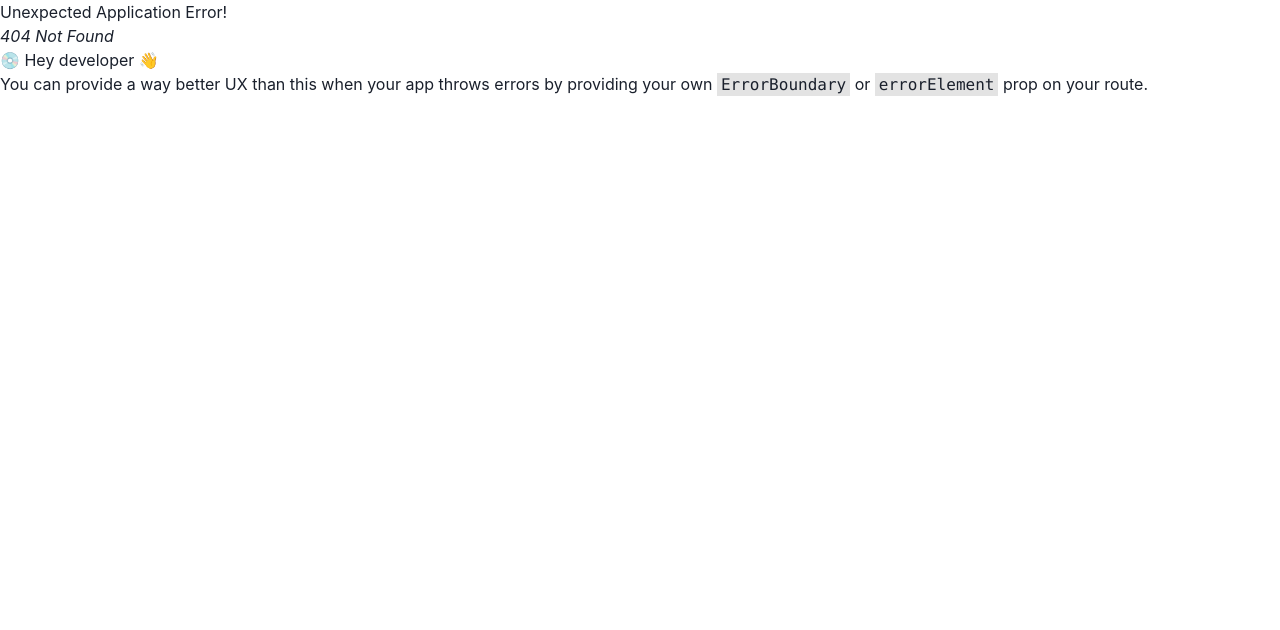
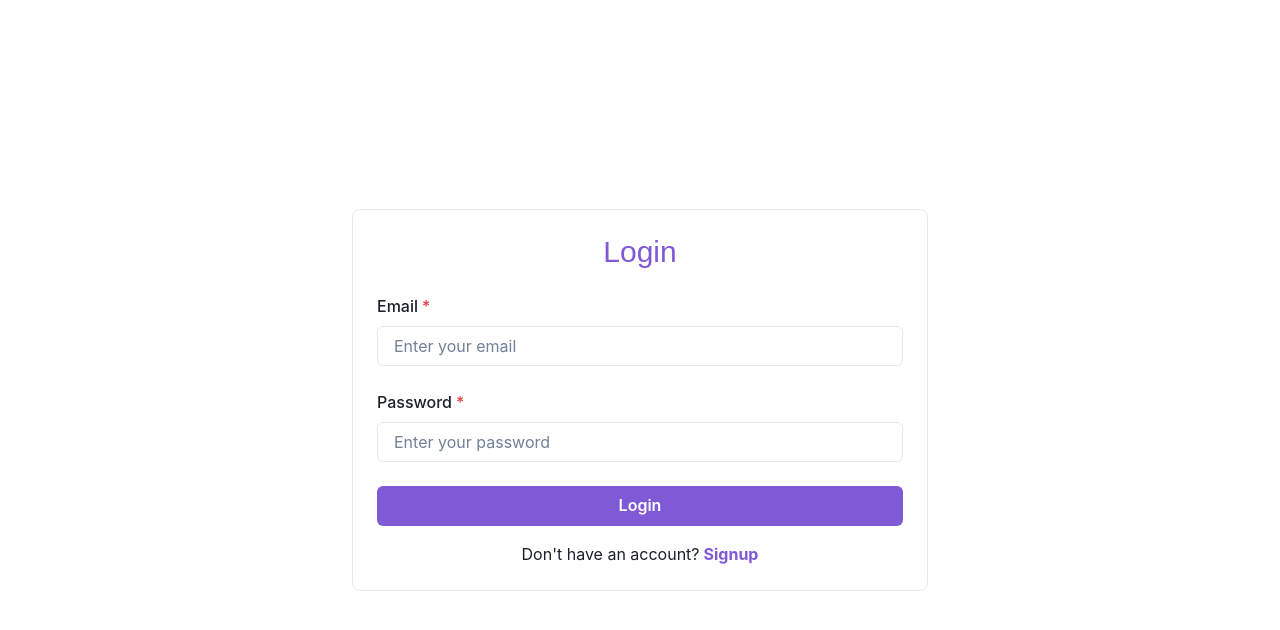
Before and after one commit to Umer-siddique/project-manamgment-dashboard, a React (Vite) app: page /login in a window 1280 px wide. Before the commit this address had no page. Shown: the top 630 px of the page. Built offline with nearby package versions, Linux system fonts and the light colour scheme.

Commit message:
auth context

```diff
--- a/src/App.jsx
+++ b/src/App.jsx
@@ -15,7 +15,7 @@ import Profile from "./pages/Profile";
 import Signup from "./pages/Signup";
 
 const App = () => {
-  const isLoggedIn = true;
+  const isLoggedIn = false;
 
   const routes = createRoutesFromElements(
     <>
--- /dev/null
+++ b/src/context/AuthContext.jsx
@@ -0,0 +1,42 @@
+import { createContext, useReducer, useEffect } from "react";
+
+export const AuthContext = createContext();
+
+const authReducer = (state, action) => {
+  switch (action.type) {
+    case "LOGIN":
+      return { user: action.payload };
+    case "LOGOUT":
+      return { user: null };
+    default:
+      return state;
+  }
+};
+
+export const AuthContextProvider = ({ children }) => {
+  const [state, dispatch] = useReducer(authReducer, {
+    user: null,
+  });
+
+  useEffect(() => {
+    // Get user and token from local storage
+    const user = JSON.parse(localStorage.getItem("user"));
+    const token = JSON.parse(localStorage.getItem("token"));
+
+    if (user && token) {
+      // Dispatch the login action
+      dispatch({
+        type: "LOGIN",
+        payload: user,
+      });
+    }
+  }, []);
+
+  console.log("AuthContextUser :", state);
+
+  return (
+    <AuthContext.Provider value={{ ...state, dispatch }}>
+      {children}
+    </AuthContext.Provider>
+  );
+};
--- a/src/layouts/RootLayout.jsx
+++ b/src/layouts/RootLayout.jsx
@@ -2,6 +2,7 @@ import { Outlet } from "react-router-dom";
 import Navbar from "../components/Navbar";
 import { Grid, GridItem } from "@chakra-ui/react";
 import Sidebar from "../components/Sidebar";
+import { useEffect } from "react";
 
 export default function RootLayout() {
   return (
--- a/src/main.jsx
+++ b/src/main.jsx
@@ -2,11 +2,14 @@ import React from "react";
 import ReactDOM from "react-dom/client";
 import App from "./App";
 import { ChakraProvider } from "@chakra-ui/react";
+import { AuthContextProvider } from "./context/AuthContext";
 
 ReactDOM.createRoot(document.getElementById("root")).render(
   <React.StrictMode>
     <ChakraProvider>
-      <App />
+      <AuthContextProvider>
+        <App />
+      </AuthContextProvider>
     </ChakraProvider>
   </React.StrictMode>
 );
--- a/src/pages/Dashboard.jsx
+++ b/src/pages/Dashboard.jsx
@@ -1,7 +1,10 @@
 import { Box, SimpleGrid } from "@chakra-ui/react";
-import { Navigate } from "react-router-dom";
+import { useEffect } from "react";
+import { useNavigate } from "react-router-dom";
 
 export default function Dashboard() {
+  const navigate = useNavigate();
+
   // const boxStyles = {
   //   bg: "purple.400",
   //   p: "10px",
--- a/src/pages/Login.jsx
+++ b/src/pages/Login.jsx
@@ -1,7 +1,85 @@
-import React from "react";
+import React, { useState } from "react";
+import {
+  Box,
+  Button,
+  Center,
+  FormControl,
+  FormLabel,
+  Heading,
+  Input,
+  Link,
+  Stack,
+  Text,
+  useToast,
+} from "@chakra-ui/react";
+import { useNavigate } from "react-router-dom";
 
 const Login = () => {
-  return <div>Login</div>;
+  const navigate = useNavigate();
+  const [loading, setLoading] = useState(false);
+  const toast = useToast();
+
+  const handleSubmit = async (event) => {
+    event.preventDefault();
+    setLoading(true);
+    // Simulate API call or any other async task
+    setTimeout(() => {
+      setLoading(false);
+      toast({
+        // title: "Account created.",
+        description: "You have successfully signed up.",
+        status: "success",
+        duration: 3000,
+        isClosable: true,
+        position: "top",
+      });
+      navigate("/login");
+    }, 2000);
+  };
+
+  return (
+    <Center minH="100vh">
+      <Box w="full" maxW="xl" p={6} borderWidth="1px" borderRadius="lg">
+        <Heading
+          mb={6}
+          textAlign="center"
+          size="lg"
+          color="purple.500"
+          fontFamily="sans-serif"
+          fontWeight="semi-bold"
+        >
+          Login
+        </Heading>
+        <form onSubmit={handleSubmit}>
+          <Stack spacing={6}>
+            <FormControl isRequired>
+              <FormLabel>Email</FormLabel>
+              <Input type="email" placeholder="Enter your email" />
+            </FormControl>
+            <FormControl isRequired>
+              <FormLabel>Password</FormLabel>
+              <Input type="password" placeholder="Enter your password" />
+            </FormControl>
+
+            <Button
+              type="submit"
+              colorScheme="purple"
+              isLoading={loading}
+              loadingText="Signing in..."
+            >
+              Login
+            </Button>
+          </Stack>
+        </form>
+        <Text mt={4} textAlign="center">
+          Don't have an account?
+          <Link color="purple.500" ml={1} fontWeight="bold" href="/signup">
+            Signup
+          </Link>
+        </Text>
+      </Box>
+    </Center>
+  );
 };
 
 export default Login;
--- a/src/pages/Signup.jsx
+++ b/src/pages/Signup.jsx
@@ -3,7 +3,6 @@ import {
   Box,
   Button,
   Center,
-  CircularProgress,
   FormControl,
   FormLabel,
   Heading,
@@ -13,8 +12,10 @@ import {
   Text,
   useToast,
 } from "@chakra-ui/react";
+import { useNavigate } from "react-router-dom";
 
 const Signup = () => {
+  const navigate = useNavigate();
   const [loading, setLoading] = useState(false);
   const toast = useToast();
 
@@ -25,13 +26,14 @@ const Signup = () => {
     setTimeout(() => {
       setLoading(false);
       toast({
-        title: "Account created.",
+        // title: "Account created.",
         description: "You have successfully signed up.",
         status: "success",
         duration: 3000,
         isClosable: true,
         position: "top",
       });
+      navigate("/login");
     }, 2000);
   };
 
@@ -77,8 +79,8 @@ const Signup = () => {
           </Stack>
         </form>
         <Text mt={4} textAlign="center">
-          Already have an account?{" "}
-          <Link color="purple.500" fontWeight="bold" href="/login">
+          Already have an account?
+          <Link color="purple.500" ml={1} fontWeight="bold" href="/login">
             Login
           </Link>
         </Text>
```
Also changed, not shown: src/hooks/useApi.js (added, +45 -0 lines), src/hooks/useAuthContext.js (added, +8 -0 lines), src/services/api.js (added, +24 -0 lines), 1 other file (tests, documents, lock files or other folders).
